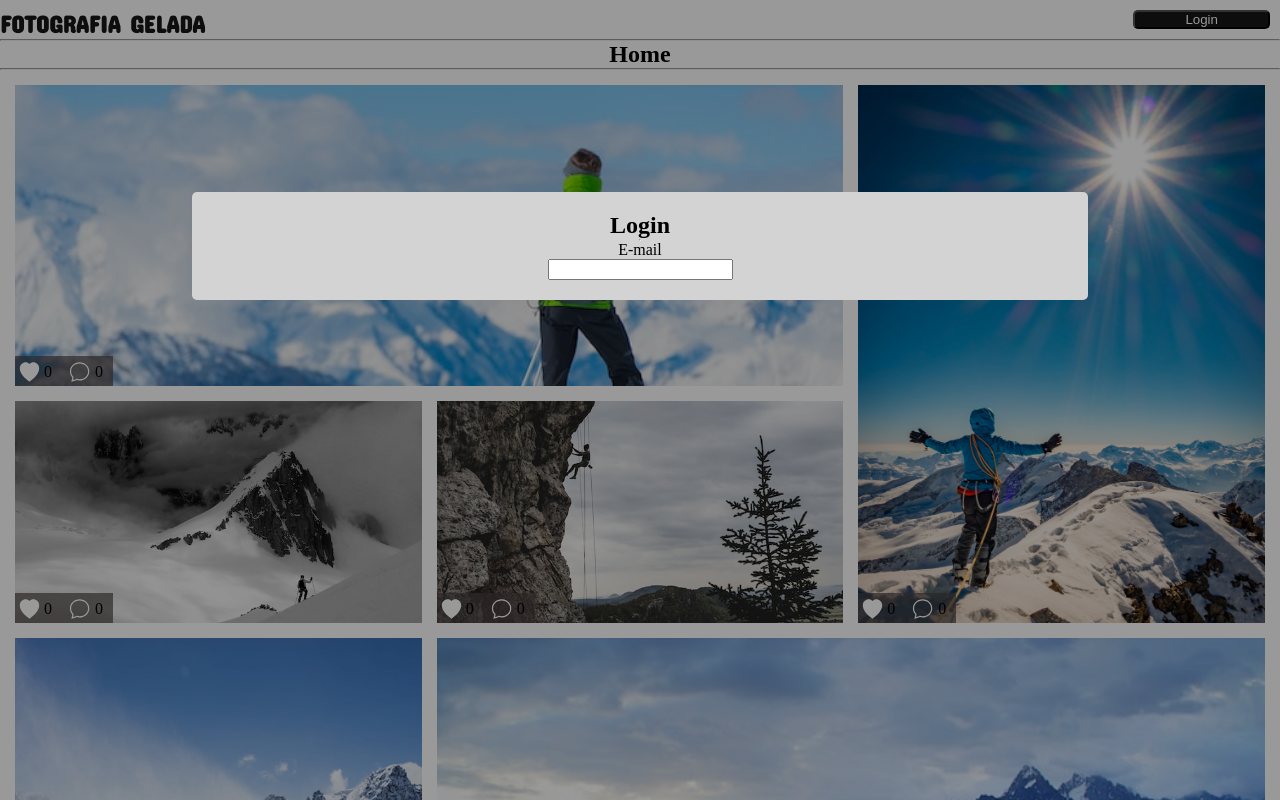
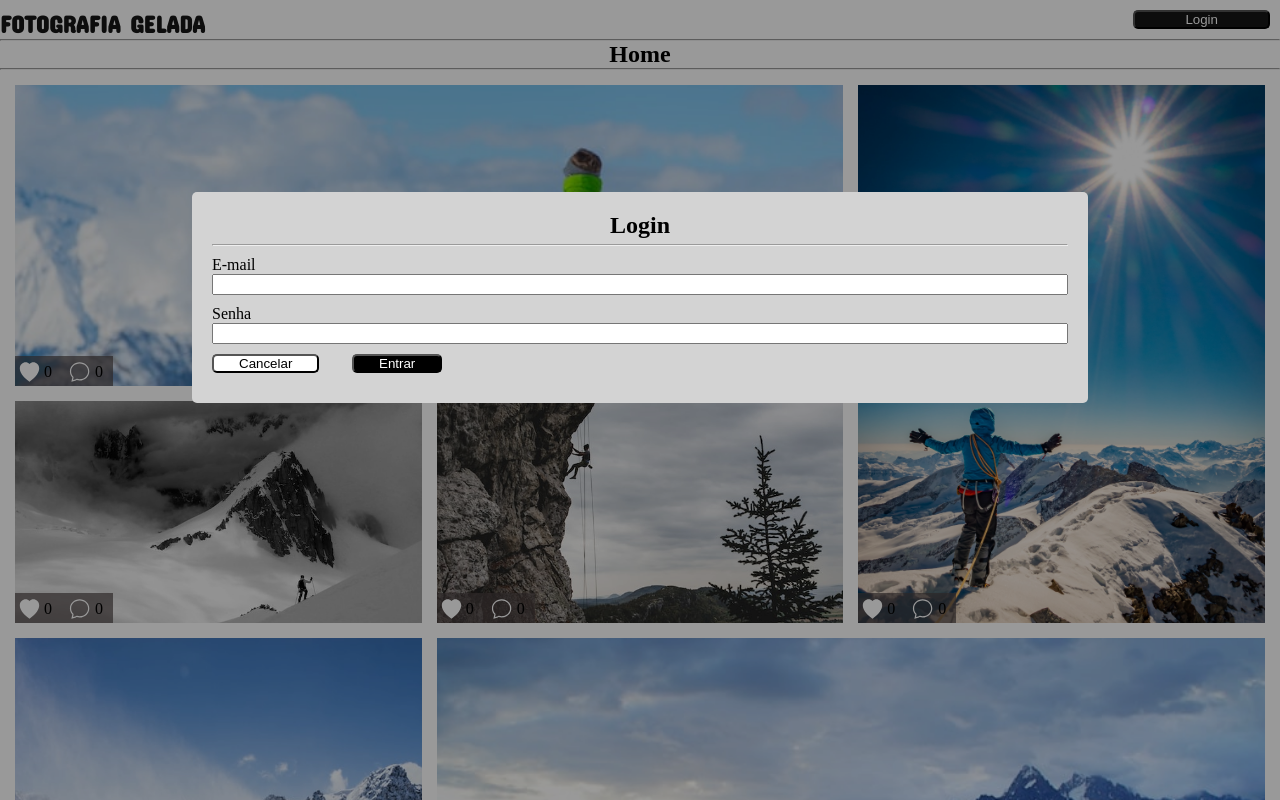
Before and after one commit to GabrielPIAUI/fotografiaGelada, a website: page public/index.html in a window 1280 px wide. Both pictures are taken after a click on the button "Login". Shown: the top 800 px of the page. Drawn offline with Linux system fonts and the light colour scheme.

Commit message:
fotografiaGelada pt.8

```diff
--- a/public/index.html
+++ b/public/index.html
@@ -20,10 +20,19 @@
 
         <div class="modal">
             <div class="modal-content">
-                <h2>Login</h2>
+                <div class="login-text">
+                    <h2>Login</h2>
+                </div>
                 <hr>
-                <label class="email" for="">E-mail</label>
-                <input class="input-email" type="text">
+                <label class="label" for="">E-mail</label>
+                <input placeholder="" class="input" type="text">
+                <label class="label" for="">Senha</label>
+                <input placeholder="" class="input" type="password">
+
+                <div class="cancel-enter">
+                    <button class="button-cancelar" onclick="cancelar()">Cancelar</button>
+                    <button class="button-entrar" onclick="entrar()">Entrar</button>
+                </div>
             </div>
         </div>
     </header>
--- a/public/style.css
+++ b/public/style.css
@@ -55,10 +55,40 @@ button {
 
     display: flex;
     flex-direction: column;
-    align-items: center;
 
     font-family: 'LexendDeca-Regular';
     color: var(--title);
+
+}
+
+.login-text {
+    margin-left: auto;
+    margin-right: auto;
+    padding-bottom: 5px;
+}
+
+.label {
+    padding-top: 10px;
+}
+
+.cancel-enter {
+}
+
+.button-entrar {
+    background-color: black;
+    color: white;
+    padding: 0 25px;
+    border-radius: 5px;
+    position: relative;
+    left: 140px;
+}
+
+.button-cancelar {
+    background-color: white;
+    color: black;
+    padding: 0 25px;
+    border-radius: 5px;
+    position: absolute;
 }
 
 .home {
```
